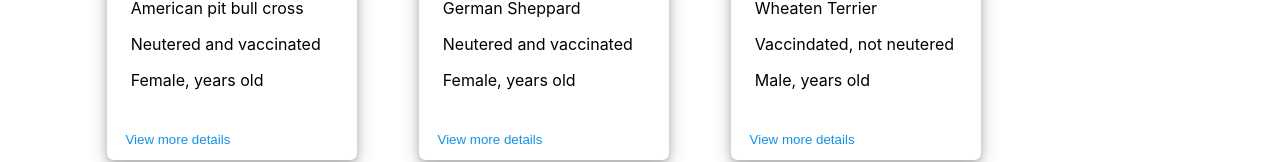
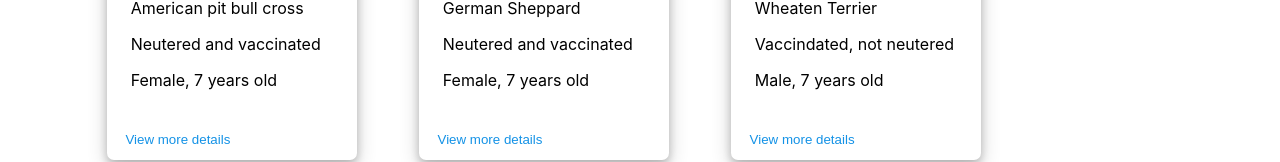
Before and after one commit to carsenjmiller/bog_boot_fp, a React (Create React App) app in the folder frontend/: page /adoptapet in a window 1280 px wide. Shown: the part 454-616 px from the top of the page. Built offline with nearby package versions, Linux system fonts and the light colour scheme.

Commit message:
fixed age

```diff
--- a/frontend/src/Components/PetProfile.js
+++ b/frontend/src/Components/PetProfile.js
@@ -14,7 +14,7 @@ const PetProfile = (pet) => {
           <h2>{pet.name}</h2>
           <p>{pet.breed}</p>
           <p>{pet.status}</p>
-          <p>{pet.gender}, {pet.age} years old</p>
+          <p>{pet.gender}, {pet.yearsOld} years old</p>
 
         </div>
         <Link to={"/" + pet.name + '-' + pet.type} style={{ textDecoration: 'none' }}>
--- a/frontend/src/Components/PetProfileList.js
+++ b/frontend/src/Components/PetProfileList.js
@@ -20,7 +20,7 @@ const PetProfileList = (type) => {
     return (
         <div className="petList">
 
-            <h1>{(type.species._id == 'dog') ? ("Dogs and Puppies") : ("Cats and Kittens")}</h1>
+            <h1>{(type.species._id === 'dog') ? ("Dogs and Puppies") : ("Cats and Kittens")}</h1>
             <div id="Pets">
                 {Pets}
             </div>
```
Also changed, not shown: 1 other file (tests, documents, lock files or other folders).
